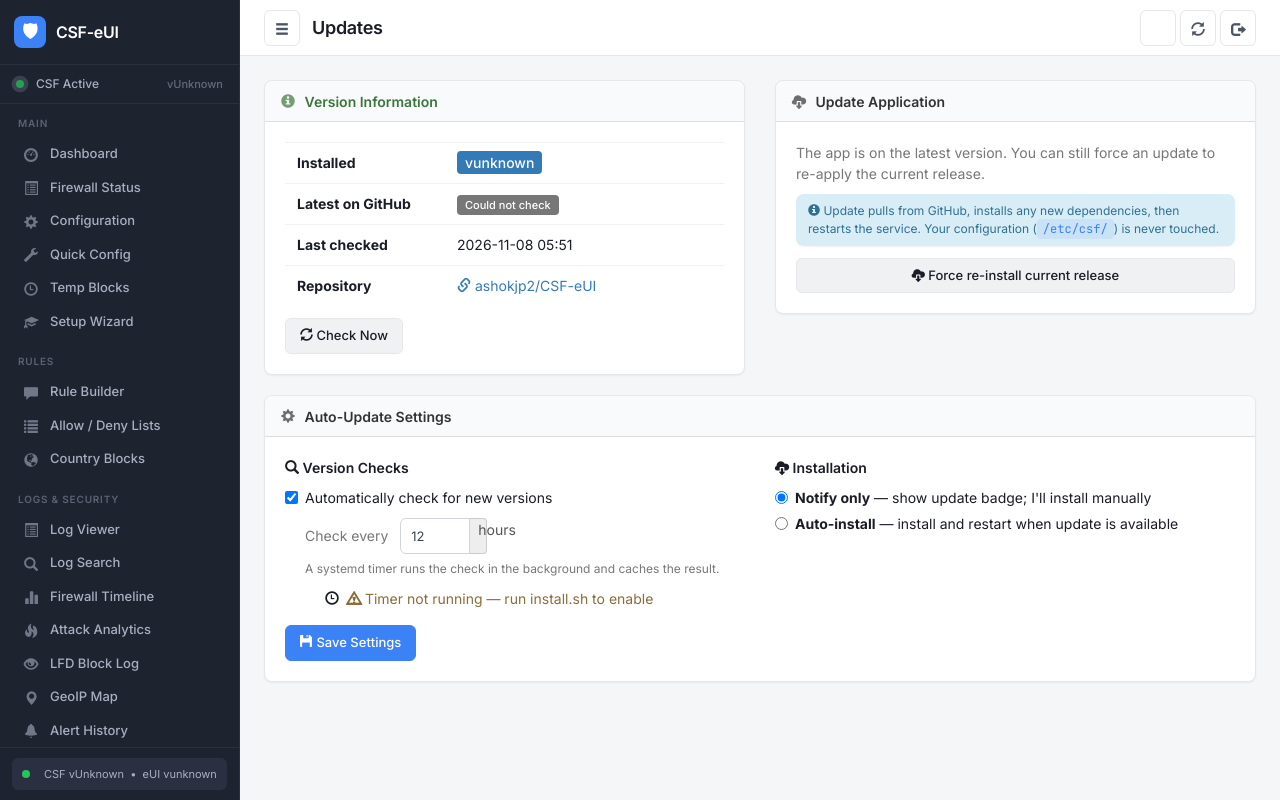
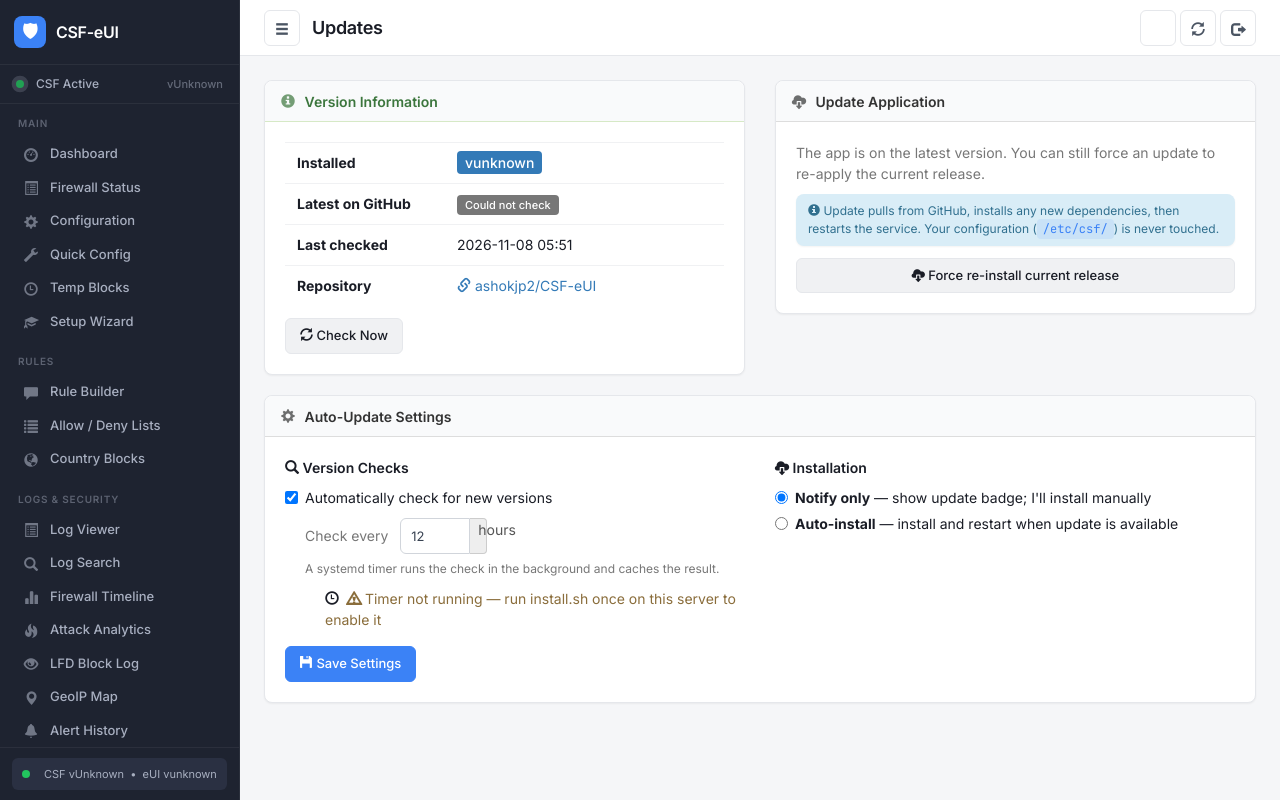
Before and after one commit to ashokjp2/CSF-eUI, a Flask app: page /updates in a window 1280 px wide. Run offline with Flask 3, Linux system fonts and the light colour scheme; the visitor is signed in with stand-in values (Sample User, id 1); data that the repository does not hold is empty; parts of the project's set-up code (start-up, migrations or seed data) failed here and were passed over; some libraries are stand-ins or nearby versions.

Commit message:
v1.2.28: add upload and validation flow for restoring external CSF backup archives; include active SSL certificate and key in validated backup archives and restore them safely; install curl wget perl and perl6 system dependencies during setup; install ipset as a required CSF system dependency during setup; install sendmail and the Perl LWP module and harden update-check timer setup

```diff
--- a/templates/updates.html
+++ b/templates/updates.html
@@ -297,7 +297,7 @@ $(function() {
     $.getJSON('/api/version/timer-status', function(r) {
         var txt = r.active
             ? '<span class="text-success"><span class="glyphicon glyphicon-ok"></span> Timer active</span>'
-            : '<span class="text-warning"><span class="glyphicon glyphicon-warning-sign"></span> Timer not running — run install.sh to enable</span>';
+            : '<span class="text-warning"><span class="glyphicon glyphicon-warning-sign"></span> Timer not running — run install.sh once on this server to enable it</span>';
         $('#timer-status-inline').html(txt);
     }).fail(function() {
         $('#timer-status-inline').text('Could not check timer');
```
Also changed, not shown: README.md, 2 other files.
